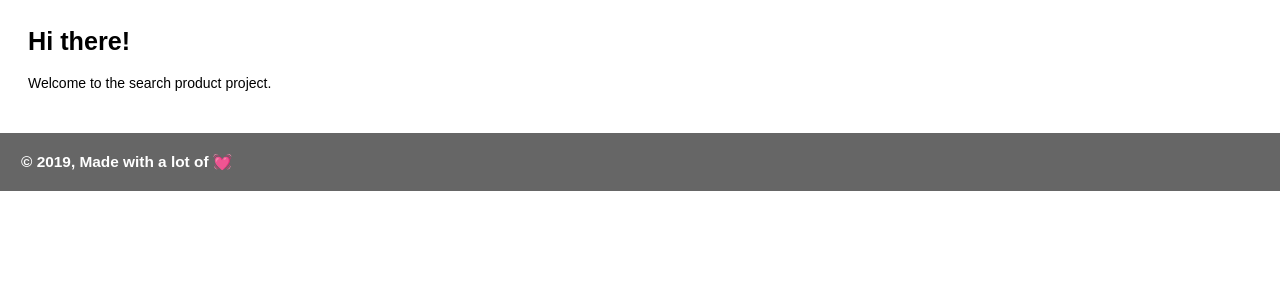
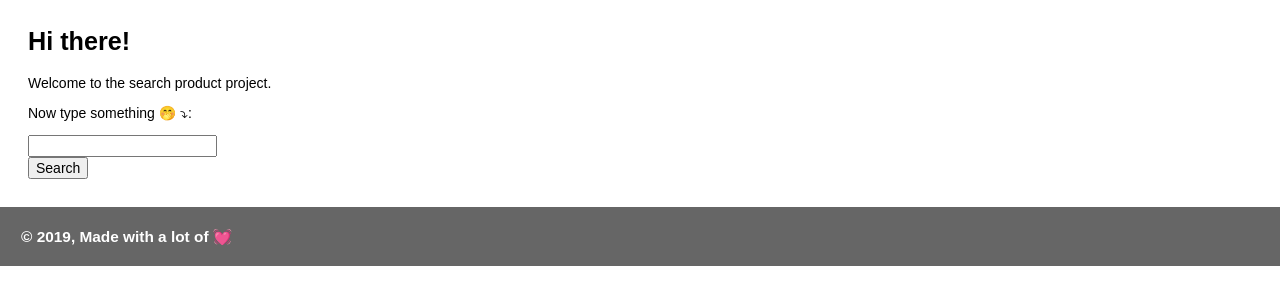
Before and after one commit to cbasJS/search-products-front, a Gatsby site: page / in a window 1280 px wide. Shown: the part 76-380 px from the top of the page. Built offline with nearby package versions, Linux system fonts and the light colour scheme; Gatsby itself is replaced by a stand-in of ours.

Commit message:
Create form and add functions

```diff
--- a/src/pages/index.js
+++ b/src/pages/index.js
@@ -1,13 +1,89 @@
-import React from 'react'
-import MainLayout from '../layouts/MainLayout'
-import SEO from '../components/SEO'
+import React, { useState, useEffect } from "react"
+import fetch from "cross-fetch"
+import MainLayout from "../layouts/MainLayout"
+import SEO from "../components/SEO"
+import Emoji from "../components/Emoji"
+global.Headers = fetch.Headers
 
-const IndexPage = () => (
+const IndexPage = () => {
+  const [param, setParam] = useState("")
+  const [searchesDonePrevious, setSearchesDonePrevious] = useState([])
+  const [data, setData] = useState(null)
+
+  useEffect(() => {
+    setSearchesDonePrevious(
+      localStorage.getItem("searches-previous")
+        ? JSON.parse(localStorage.getItem("searches-previous"))
+        : []
+    )
+  }, [])
+
+  const handleChange = event => {
+    setParam(event.target.value)
+  }
+
+  const handleSubmit = event => {
+    fetch(
+      `http://www.liverpool.com.mx/tienda?s=${param}&d3106047a194921c01969dfdec083925=json`
+    )
+      .then(res => {
+        if (res.status >= 400) {
+          throw new Error("Bad response from server")
+        }
+        return res.json()
+      })
+      .then(result => {
+        setData(result.contents[0].mainContent[3].contents)
+      })
+      .catch(err => {
+        console.error(err)
+      })
+    if (searchesDonePrevious.length >= 5) {
+      searchesDonePrevious.shift()
+    }
+    searchesDonePrevious.push(param)
+    localStorage.setItem(
+      "searches-previous",
+      JSON.stringify(searchesDonePrevious)
+    )
+    event.preventDefault()
+  }
+  console.log(data)
+
+  return (
     <MainLayout>
       <SEO title="Home" />
       <h1>Hi there!</h1>
       <p>Welcome to the search product project.</p>
+      <p>
+        Now type something <Emoji label="sheep" symbol="🤭" />{" "}
+        <Emoji label="sheep" symbol="⤵" />:
+      </p>
+      <form>
+        <div>
+          <label>
+            <input
+              type="text"
+              name="param"
+              value={param}
+              onChange={handleChange}
+            ></input>
+          </label>
+        </div>
+        <div>
+          <input type="submit" value="Search" onClick={handleSubmit}></input>
+        </div>
+      </form>
+      {searchesDonePrevious.length > 0 && (
+        <div>
+          <p>Tus ultimas 5 busquedas</p>
+          {searchesDonePrevious.map((value, index) => (
+            <p key={index}>{value}</p>
+          ))}
+        </div>
+      )}
     </MainLayout>
   )
+}
 
 export default IndexPage
```
Also changed, not shown: 1 other file. Lines whose indentation alone changed are shown as unchanged.
